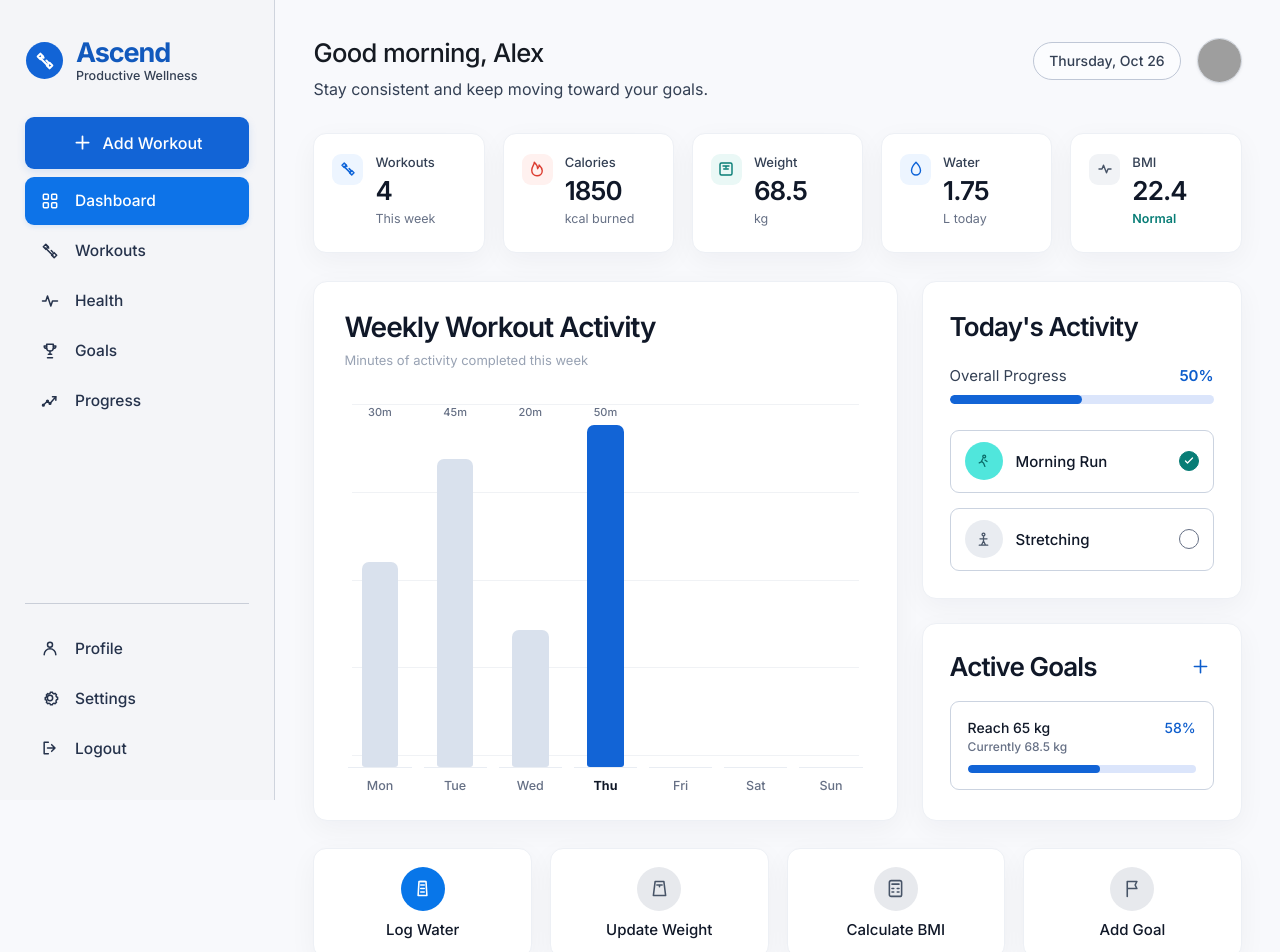
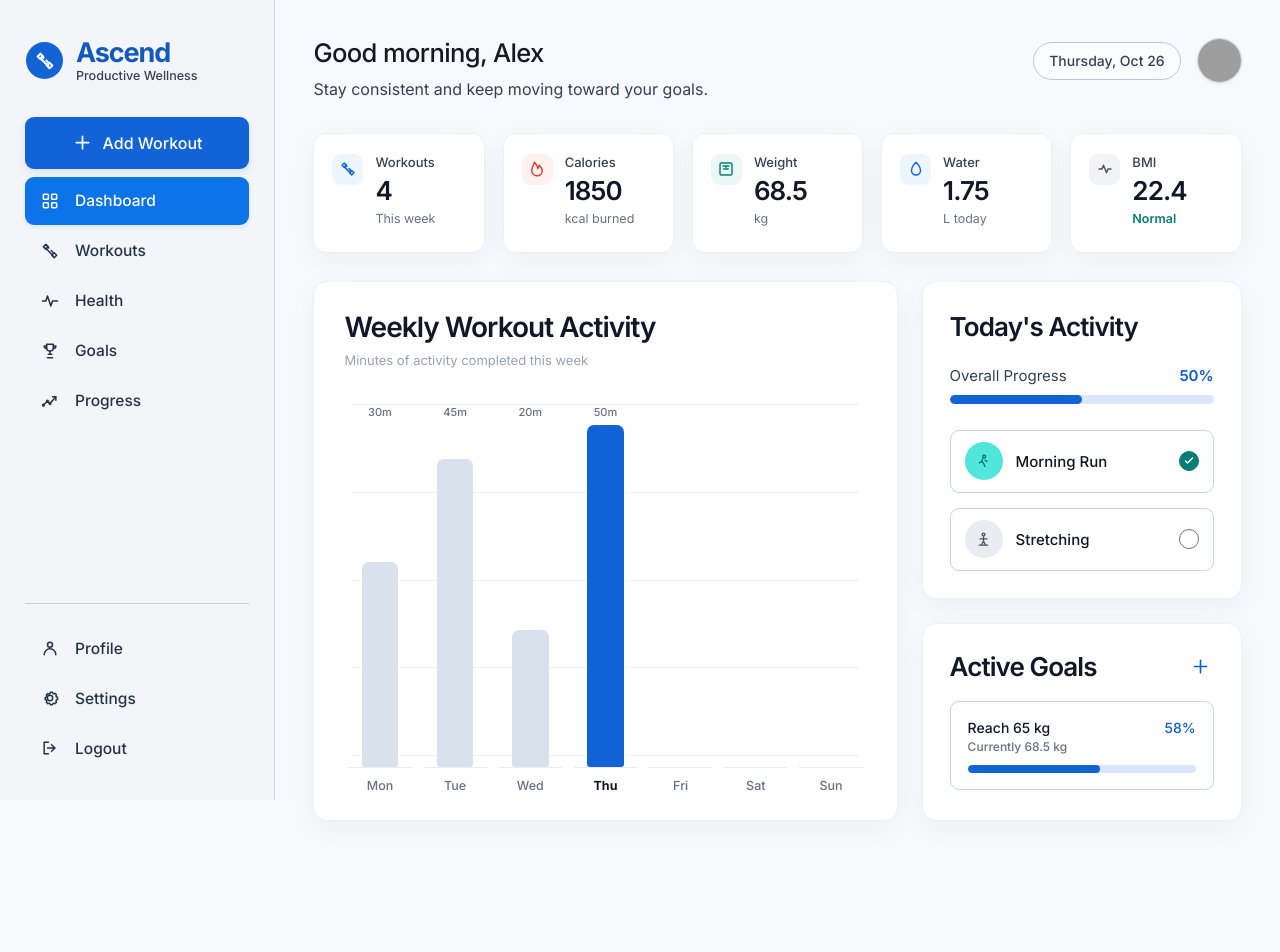
Before and after one commit to soaib-12/Ascend-fitness-tracker, a React (Vite) app: page / in a window 1280 px wide. Shown: the top 952 px of the page. After the commit the page ends 869 px from the top, so only its background shows below. Built offline with nearby package versions, Linux system fonts and the light colour scheme; grey boxes are pictures that could not be loaded.

Commit message:
Refactored

```diff
--- a/src/App.css
+++ b/src/App.css
@@ -931,7 +931,7 @@ button {
 
 
 /* ===== QuickActions.css ===== */
-.quick-actions-row {
+/*.quick-actions-row {
   display: grid;
   grid-template-columns: repeat(4, minmax(0, 1fr));
   gap: 18px;
@@ -1003,7 +1003,7 @@ button {
   .quick-action-label {
     font-size: 13px;
   }
-}
+}*/
 
 
 /* ===== Modal.css ===== */
--- a/src/App.jsx
+++ b/src/App.jsx
@@ -5,7 +5,7 @@ import Stats from "./Stats";
 
 
 
-import QuickActions from "./QuickActions";
+
 
 
 
@@ -23,7 +23,7 @@ import {
   navLinks,
 } from "./data/mockData";
 import "./App.css";
-import { Modal, AddWorkoutForm, LogWaterForm, UpdateWeightForm, BMICalculatorForm, AddGoalForm } from "./Forms";
+import { Modal, AddWorkoutForm, AddGoalForm } from "./Forms";
 
 // ==============================================================
 // App Component (the ROOT of the whole application)
@@ -111,28 +111,6 @@ function App() {
     updateStat("workouts", workoutsStat.value + 1);
     setActiveModal(null);
   }
-
-  // Add water: increases the "Water" stat by the logged amount
-  function handleLogWater(amountLiters) {
-    const waterStat = stats.find((s) => s.id === "water");
-    const newTotal = Math.round((waterStat.value + amountLiters) * 100) / 100;
-    updateStat("water", newTotal);
-    setActiveModal(null);
-  }
-
-  // Update weight: overwrites the "Weight" stat and updates the
-  // "Currently X kg" text inside any matching goal
-  function handleUpdateWeight(newWeight) {
-    updateStat("weight", newWeight);
-    setGoals((prev) => prev.map((g) => (g.unit === "kg" ? { ...g, current: newWeight } : g)));
-    setActiveModal(null);
-  }
-
-  // BMI calculated: overwrite the "BMI" stat with the new value
-  function handleBMICalculated(bmiValue) {
-    updateStat("bmi", bmiValue);
-  }
-
   // Add a new goal card, calculating its initial progress %
   function handleAddGoal(goalData) {
     const { title, current, target, unit } = goalData;
@@ -150,7 +128,7 @@ function App() {
     setActiveModal(null);
   }
 
-  const weightStat = stats.find((s) => s.id === "weight");
+
 
   return (
     <div className="app-layout">
@@ -180,12 +158,7 @@ function App() {
           onAddGoalClick={() => setActiveModal("goal")}
         />
 
-        <QuickActions
-          onLogWater={() => setActiveModal("water")}
-          onUpdateWeight={() => setActiveModal("weight")}
-          onCalculateBMI={() => setActiveModal("bmi")}
-          onAddGoal={() => setActiveModal("goal")}
-        />
+
       </main>
 
       {/* --- Modals: only one can be open at a time, controlled by activeModal --- */}
@@ -195,23 +168,6 @@ function App() {
         </Modal>
       )}
 
-      {activeModal === "water" && (
-        <Modal title="Log Water" onClose={() => setActiveModal(null)}>
-          <LogWaterForm onLogWater={handleLogWater} />
-        </Modal>
-      )}
-
-      {activeModal === "weight" && (
-        <Modal title="Update Weight" onClose={() => setActiveModal(null)}>
-          <UpdateWeightForm currentWeight={weightStat.value} onUpdateWeight={handleUpdateWeight} />
-        </Modal>
-      )}
-
-      {activeModal === "bmi" && (
-        <Modal title="Calculate BMI" onClose={() => setActiveModal(null)}>
-          <BMICalculatorForm defaultWeight={weightStat.value} onCalculated={handleBMICalculated} />
-        </Modal>
-      )}
 
       {activeModal === "goal" && (
         <Modal title="Add Goal" onClose={() => setActiveModal(null)}>
--- a/src/QuickActions.jsx
+++ /dev/null
@@ -1,26 +0,0 @@
-import React from "react";
-import Icon from "./Icon";
-
-function QuickActions({ onLogWater, onUpdateWeight, onCalculateBMI, onAddGoal }) {
-  const actions = [
-    { label: "Log Water", icon: "water", handler: onLogWater, highlighted: true },
-    { label: "Update Weight", icon: "weight", handler: onUpdateWeight },
-    { label: "Calculate BMI", icon: "calculator", handler: onCalculateBMI },
-    { label: "Add Goal", icon: "flag", handler: onAddGoal },
-  ];
-
-  return (
-    <section className="quick-actions-row" aria-label="Quick actions">
-      {actions.map((action) => (
-        <button className="quick-action-card" key={action.label} onClick={action.handler}>
-          <span className={`quick-action-icon ${action.highlighted ? "quick-action-icon-highlighted" : ""}`}>
-            <Icon name={action.icon} size={21} />
-          </span>
-          <span className="quick-action-label">{action.label}</span>
-        </button>
-      ))}
-    </section>
-  );
-}
-
-export default QuickActions;
```
